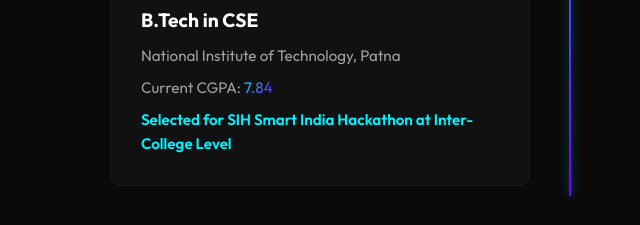
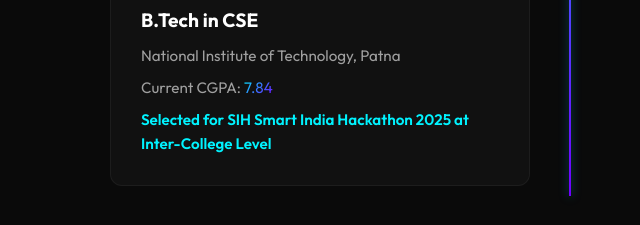
Before and after one commit to TECHTHUNDER2018/portfolio, a website: page public/index.html in a window 1280 px wide. Shown: the part 2215-2440 px from the top of the page, 70-710 px from the left. Drawn offline with Linux system fonts and the light colour scheme; no server answers.

Commit message:
Move SIH achievement to college timeline UPDATED

```diff
--- a/public/index.html
+++ b/public/index.html
@@ -127,7 +127,7 @@
                         <h4>B.Tech in CSE</h4>
                         <p>National Institute of Technology, Patna</p>
                         <p>Current CGPA: <span class="accent">7.84</span></p>
-                        <p class="highlight">Selected for SIH Smart India Hackathon at Inter-College Level</p>
+                        <p class="highlight">Selected for SIH Smart India Hackathon 2025 at Inter-College Level</p>
                     </div>
                 </div>
             </div>
```
